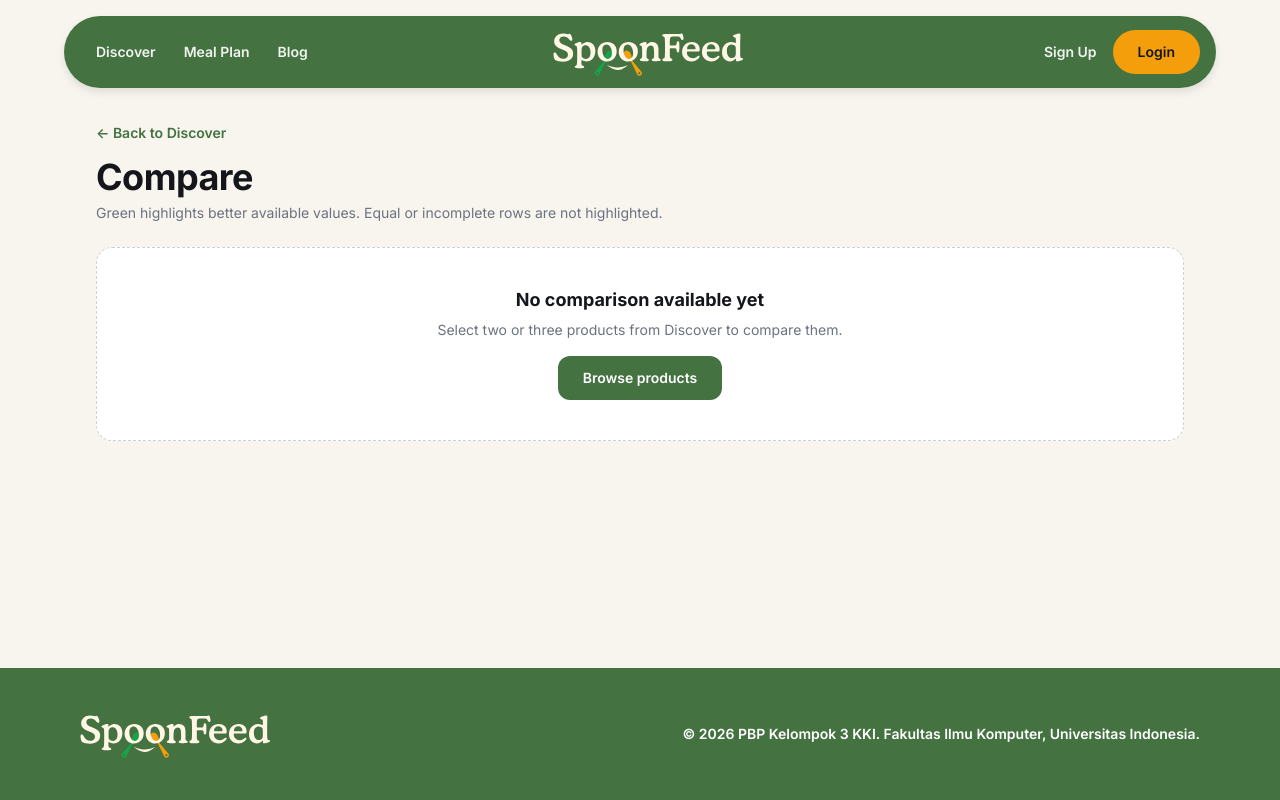
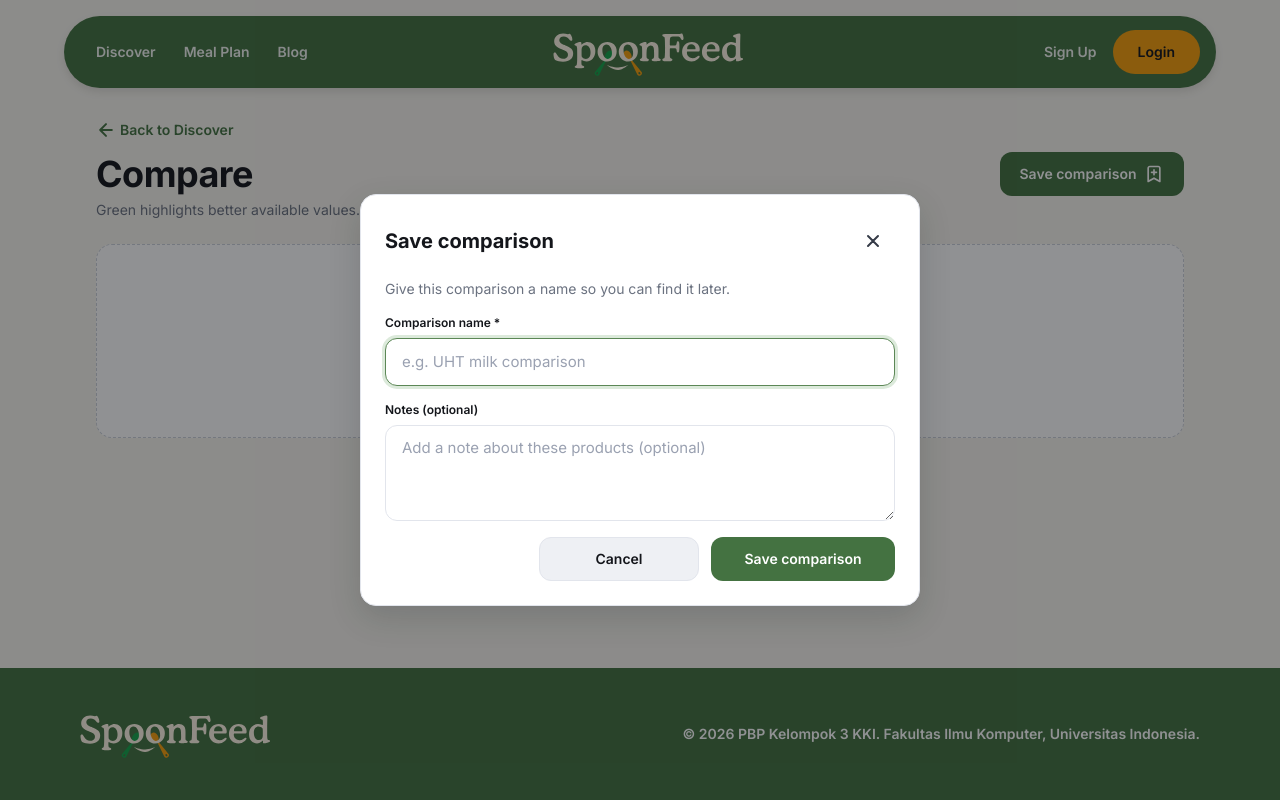
Before and after one commit to pbp-group-kki3/midterm-project, a Django app: template comparison/templates/comparison/compare.html in a window 1280 px wide. Run offline with Django 5.2, Linux system fonts and the light colour scheme; tables that the repository leaves empty hold one stand-in row (values such as "Sample post"); the template is opened without the code that fills it: values that come from a table or form of the project are taken from there, most other values are stand-ins (such as "Sample title", 1, 10 or a date in 2020); some libraries are stand-ins or nearby versions.

Commit message:
feat(comparison): add save dialog and refine comparison actions

```diff
--- a/comparison/static/comparison/css/comparison.css
+++ b/comparison/static/comparison/css/comparison.css
@@ -2,6 +2,31 @@
 .compare-panel {
     padding: var(--space-xl);
     overflow-x: auto;
+}
+/* Back link above the title/action row, with the subtitle below it. */
+.compare-header {
+    display: block;
+}
+
+.compare-header-row {
+    display: flex;
+    flex-wrap: wrap;
+    align-items: center;
+    justify-content: space-between;
+    gap: var(--space-lg);
+}
+
+.compare-header-row .page-title {
+    margin: 0;
+}
+
+/* Figma action geometry; appearance and states come from .btn-primary. */
+.compare-save-action {
+    box-sizing: border-box;
+    flex-shrink: 0;
+    width: 184px;
+    height: var(--btn-height-md);
+    padding-inline: var(--space-lg);
 }
 
 /* Fixed layout keeps product headers aligned with every value below. */
@@ -227,6 +252,10 @@
     margin: 0;
 }
 
+.compare-save-dialog .input[aria-invalid="true"] {
+    border-color: var(--color-border-danger);
+}
+
 /* Keep the panel comfortable on narrower screens. */
 @media (max-width: 767px) {
     .compare-panel {
--- a/comparison/static/comparison/js/comparison.js
+++ b/comparison/static/comparison/js/comparison.js
@@ -50,3 +50,54 @@ document.addEventListener("DOMContentLoaded", () => {
         }
     });
 });
+
+document.addEventListener("DOMContentLoaded", () => {
+    const dialog = document.getElementById("compare-save-dialog");
+    const openButton = document.getElementById("compare-save-open");
+    const cancelButton = document.getElementById("compare-save-cancel");
+    const form = document.getElementById("compare-save-form");
+    const submitButton = document.getElementById("compare-save-submit");
+
+    if (!dialog || !cancelButton || !form || !submitButton) {
+        return;
+    }
+
+    function openSaveDialog() {
+        if (!dialog.open) {
+            dialog.showModal();
+        }
+
+        const invalidField = form.querySelector(
+            '[aria-invalid="true"]'
+        );
+        const nameField = form.querySelector('[name="name"]');
+        const focusTarget = invalidField || nameField;
+
+        if (focusTarget) {
+            focusTarget.focus();
+        }
+    }
+
+    if (openButton) {
+        openButton.addEventListener("click", openSaveDialog);
+    }
+
+    cancelButton.addEventListener("click", () => {
+        dialog.close();
+    });
+
+    dialog.addEventListener("close", () => {
+        if (openButton) {
+            openButton.focus();
+        }
+    });
+
+    form.addEventListener("submit", () => {
+        submitButton.disabled = true;
+        submitButton.textContent = "Saving...";
+    });
+
+    if (dialog.dataset.openOnLoad === "true") {
+        openSaveDialog();
+    }
+});
--- a/comparison/templates/comparison/compare.html
+++ b/comparison/templates/comparison/compare.html
@@ -13,19 +13,37 @@
 
 {% block content %}
     {% include "comparison/components/toasts.html" %}
-    <header class="page-header">
-        <div>
-            <a href="/" class="back-link mb-3">
-                ← Back to Discover
-            </a>
+    <header class="page-header compare-header">
+        <a href="/" class="back-link mb-3">
+            <span class="icon icon-arrow-left" aria-hidden="true"></span>
+            Back to Discover
+        </a>
 
+        <div class="compare-header-row">
             <h1 class="page-title page-title-lg">Compare</h1>
 
-            <p class="page-subtitle">
-                Green highlights better available values.
-                Equal or incomplete rows are not highlighted.
-            </p>
+            {% if user.is_authenticated %}
+                <button
+                    type="button"
+                    id="compare-save-open"
+                    class="btn btn-primary compare-save-action"
+                    {% if not can_save %}disabled{% endif %}
+                >
+                    Save comparison
+                    <span class="icon icon-bookmark" aria-hidden="true"></span>
+                </button>
+            {% else %}
+                <a href="{{ save_login_url }}" class="btn btn-primary compare-save-action">
+                    Save comparison
+                    <span class="icon icon-bookmark" aria-hidden="true"></span>
+                </a>
+            {% endif %}
         </div>
+
+        <p class="page-subtitle">
+            Green highlights better available values.
+            Equal or incomplete rows are not highlighted.
+        </p>
     </header>
 
     {% if unavailable_barcodes %}
@@ -247,44 +265,12 @@
         </section>
     {% endif %}
 
-    <dialog
-        id="compare-remove-dialog"
-        class="dialog"
-        aria-labelledby="compare-remove-title"
-        aria-describedby="compare-remove-description"
-    >
-        <div class="dialog-header">
-            <h2 id="compare-remove-title" class="dialog-title">
-                Remove product?
-            </h2>
-        </div>
+    <!---Dialog overlays-->
+    {% include "comparison/components/save_dialog.html" %}
+    {% include "comparison/components/remove_dialog.html" %}
 
-        <p id="compare-remove-description" class="dialog-text">
-            Remove
-            <strong id="compare-remove-product-name"></strong>
-            from this comparison? You can add it again from Discover.
-        </p>
+{% endblock %}
 
-        <form id="compare-remove-form" method="post">
-            {% csrf_token %}
-
-            <div class="dialog-actions">
-                <button
-                    type="button"
-                    id="compare-remove-cancel"
-                    class="btn btn-secondary"
-                    autofocus
-                >
-                    Cancel
-                </button>
-
-                <button type="submit" class="btn btn-danger">
-                    Remove
-                </button>
-            </div>
-        </form>
-    </dialog>
-{% endblock %}
 {% block extra_js %}
     <script
         src="{% static 'comparison/js/comparison.js' %}"
--- /dev/null
+++ b/comparison/templates/comparison/components/remove_dialog.html
@@ -0,0 +1,37 @@
+<dialog
+        id="compare-remove-dialog"
+        class="dialog"
+        aria-labelledby="compare-remove-title"
+        aria-describedby="compare-remove-description"
+    >
+        <div class="dialog-header">
+            <h2 id="compare-remove-title" class="dialog-title">
+                Remove product?
+            </h2>
+        </div>
+
+        <p id="compare-remove-description" class="dialog-text">
+            Remove
+            <strong id="compare-remove-product-name"></strong>
+            from this comparison? You can add it again from Discover.
+        </p>
+
+        <form id="compare-remove-form" method="post">
+            {% csrf_token %}
+
+            <div class="dialog-actions">
+                <button
+                    type="button"
+                    id="compare-remove-cancel"
+                    class="btn btn-secondary"
+                    autofocus
+                >
+                    Cancel
+                </button>
+
+                <button type="submit" class="btn btn-danger">
+                    Remove
+                </button>
+            </div>
+        </form>
+    </dialog>
--- /dev/null
+++ b/comparison/templates/comparison/components/save_dialog.html
@@ -0,0 +1,106 @@
+<dialog
+    id="compare-save-dialog"
+    class="dialog dialog-form compare-save-dialog"
+    aria-labelledby="compare-save-title"
+    aria-describedby="compare-save-description"
+    data-open-on-load="{{ open_save_dialog|yesno:'true,false' }}"
+>
+    <div class="dialog-header">
+        <h2 id="compare-save-title" class="dialog-title">
+            Save comparison
+        </h2>
+
+        <form method="dialog">
+            <button
+                type="submit"
+                class="dialog-close"
+                aria-label="Close dialog"
+            >
+                <span class="icon icon-x" aria-hidden="true"></span>
+            </button>
+        </form>
+    </div>
+
+    <p id="compare-save-description" class="dialog-text">
+        Give this comparison a name so you can find it later.
+    </p>
+
+    <form
+        id="compare-save-form"
+        method="post"
+        action="{% url 'comparison:save_comparison' %}"
+        novalidate
+    >
+        {% csrf_token %}
+        {{ save_form.selection }}
+
+        <div class="dialog-body">
+            {% if save_form.non_field_errors %}
+                <div class="alert alert-danger" role="alert">
+                    {% for error in save_form.non_field_errors %}
+                        <p>{{ error }}</p>
+                    {% endfor %}
+                </div>
+            {% endif %}
+
+            {% if save_form.selection.errors %}
+                <p class="field-error" role="alert">
+                    Your selection could not be verified.
+                    Close this form and reload the page.
+                </p>
+            {% endif %}
+
+            <div class="field">
+                <label
+                    for="{{ save_form.name.id_for_label }}"
+                    class="field-label"
+                >
+                    Comparison name *
+                </label>
+
+                {{ save_form.name }}
+
+                {% for error in save_form.name.errors %}
+                    <p class="field-error" role="alert">
+                        {{ error }}
+                    </p>
+                {% endfor %}
+            </div>
+
+            <div class="field">
+                <label
+                    for="{{ save_form.notes.id_for_label }}"
+                    class="field-label"
+                >
+                    Notes (optional)
+                </label>
+
+                {{ save_form.notes }}
+
+                {% for error in save_form.notes.errors %}
+                    <p class="field-error" role="alert">
+                        {{ error }}
+                    </p>
+                {% endfor %}
+            </div>
+        </div>
+
+        <div class="dialog-actions">
+            <button
+                type="button"
+                id="compare-save-cancel"
+                class="btn btn-secondary"
+            >
+                Cancel
+            </button>
+
+            <button
+                type="submit"
+                id="compare-save-submit"
+                class="btn btn-primary"
+            >
+                Save comparison
+            </button>
+        </div>
+    </form>
+</dialog>
```
Also changed, not shown: comparison/static/comparison/comparison.css (deleted, +0 -148 lines), comparison/static/comparison/comparison.js (deleted, +0 -52 lines).
